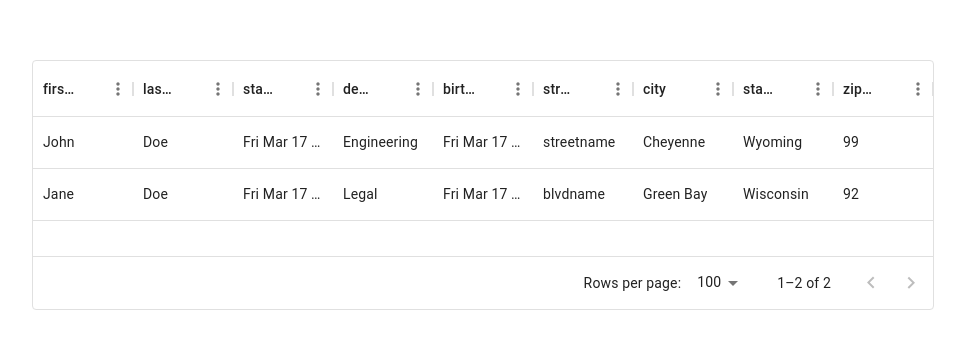
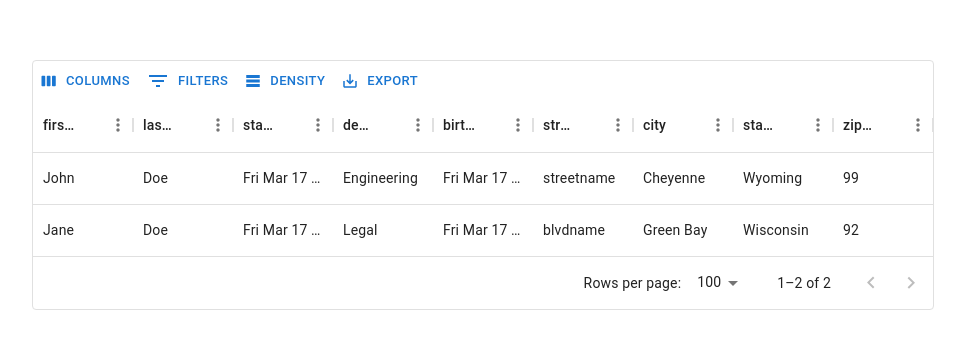
Before and after one commit to yann-lcrx/YannickLacroix_DFE14_15042023, a React (Vite) app: page / in a window 1280 px wide. Shown: the part 215-564 px from the top of the page, without its empty margins (157-1122 px from the left). Built offline with nearby package versions, Linux system fonts and the light colour scheme.

Commit message:
feat: add table filter

```diff
--- a/src/components/Table.tsx
+++ b/src/components/Table.tsx
@@ -1,14 +1,21 @@
-import { DataGrid, GridColDef, GridValidRowModel } from "@mui/x-data-grid";
+import {
+  DataGrid,
+  GridColDef,
+  GridValidRowModel,
+  GridToolbar,
+} from "@mui/x-data-grid";
+import { FC } from "react";
 
-function DataTable({ data, columns, keyProperty }: Props) {
+const DataTable: FC<Props> = ({ data, columns, keyProperty }) => {
   return (
     <DataGrid
       columns={columns}
       rows={data}
       getRowId={(row) => row[keyProperty]}
+      slots={{ toolbar: GridToolbar }}
     />
   );
-}
+};
 
 interface Props {
   data: GridValidRowModel[];
```
